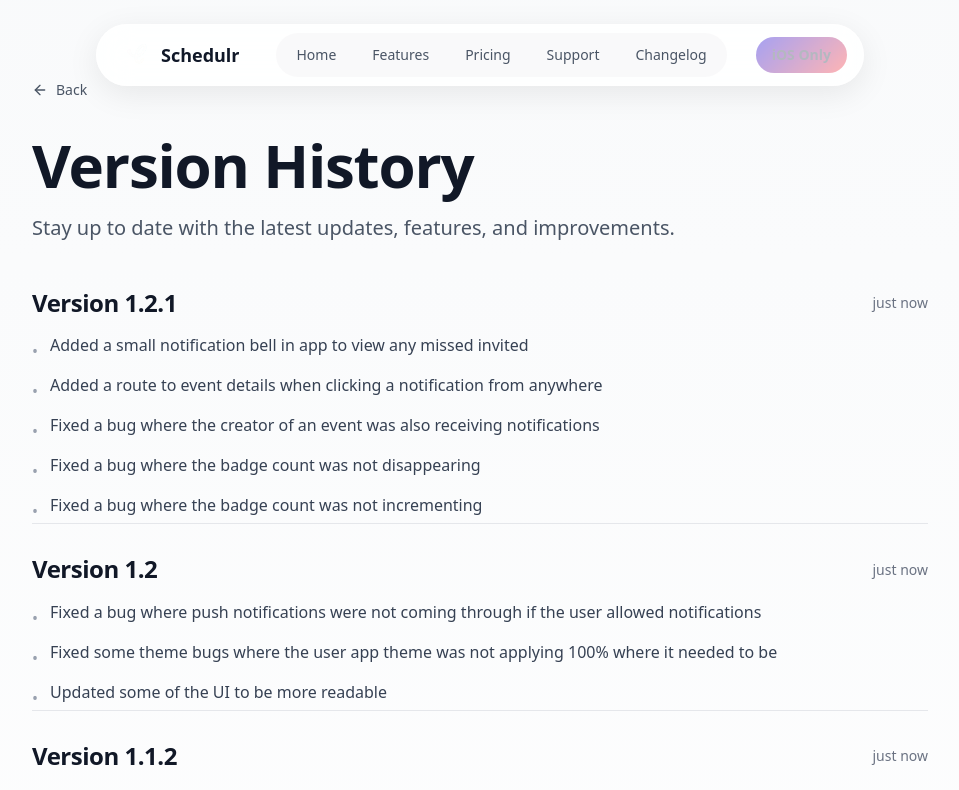
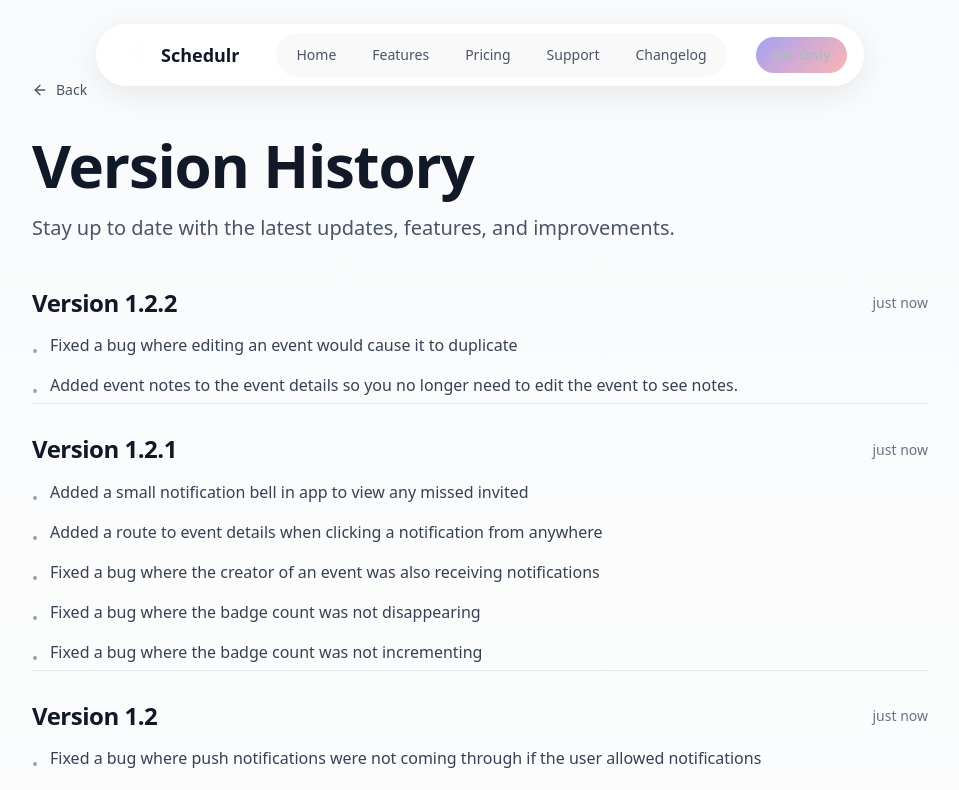
Before and after one commit to danblock97/schedulr-web, a Next.js app: page /changelog in a window 1280 px wide. Shown: the top 790 px of the page, without its empty margins (160-1119 px from the left). Built offline with nearby package versions, Linux system fonts and the light colour scheme.

Commit message:
docs: add changelog entry for v1.2.2 detailing event duplication fix and added event notes display.

```diff
--- a/app/changelog/page.tsx
+++ b/app/changelog/page.tsx
@@ -18,6 +18,14 @@ interface Version {
 
 // Release dates - timestamps automatically calculate relative time from these dates
 const versions: Version[] = [
+  {
+    version: '1.2.2',
+    releaseDate: new Date('2025-11-23T12:00:00'), // Nov 23, 2025
+    changes: [
+      'Fixed a bug where editing an event would cause it to duplicate',
+      'Added event notes to the event details so you no longer need to edit the event to see notes.',
+    ],
+  },
   {
     version: '1.2.1',
     releaseDate: new Date('2025-11-21T12:00:00'), // Nov 21, 2025
```
